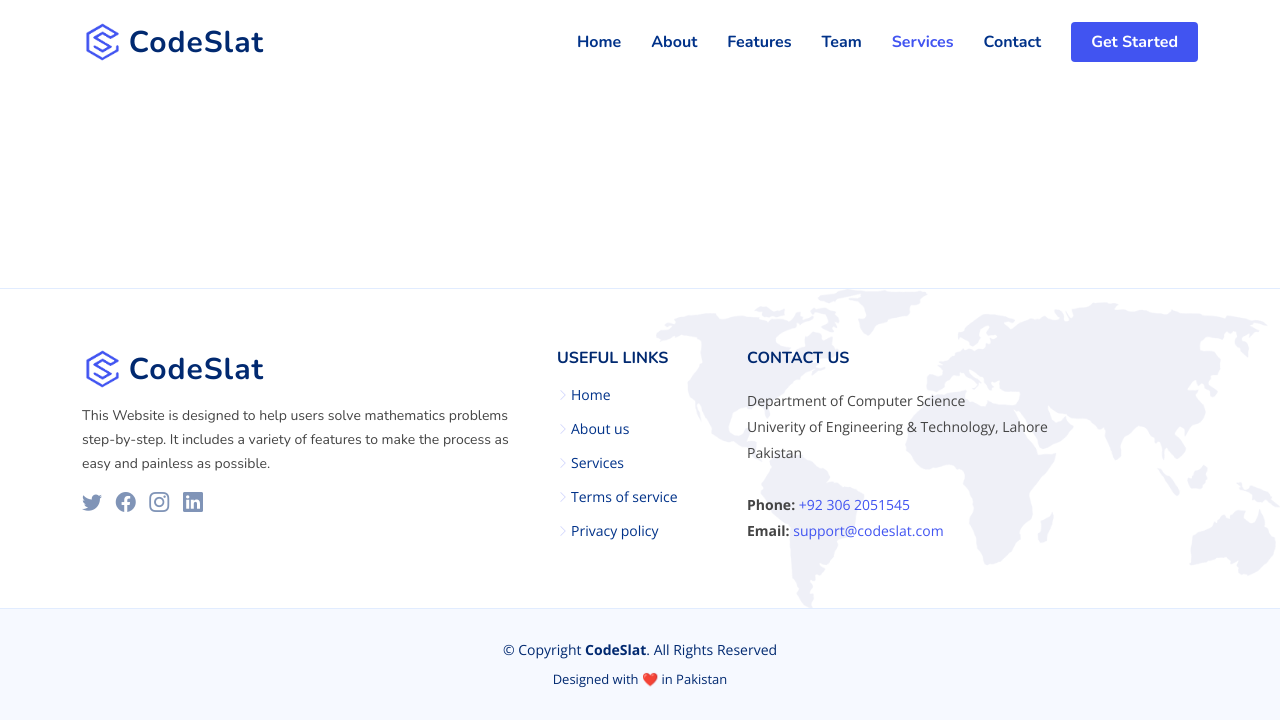
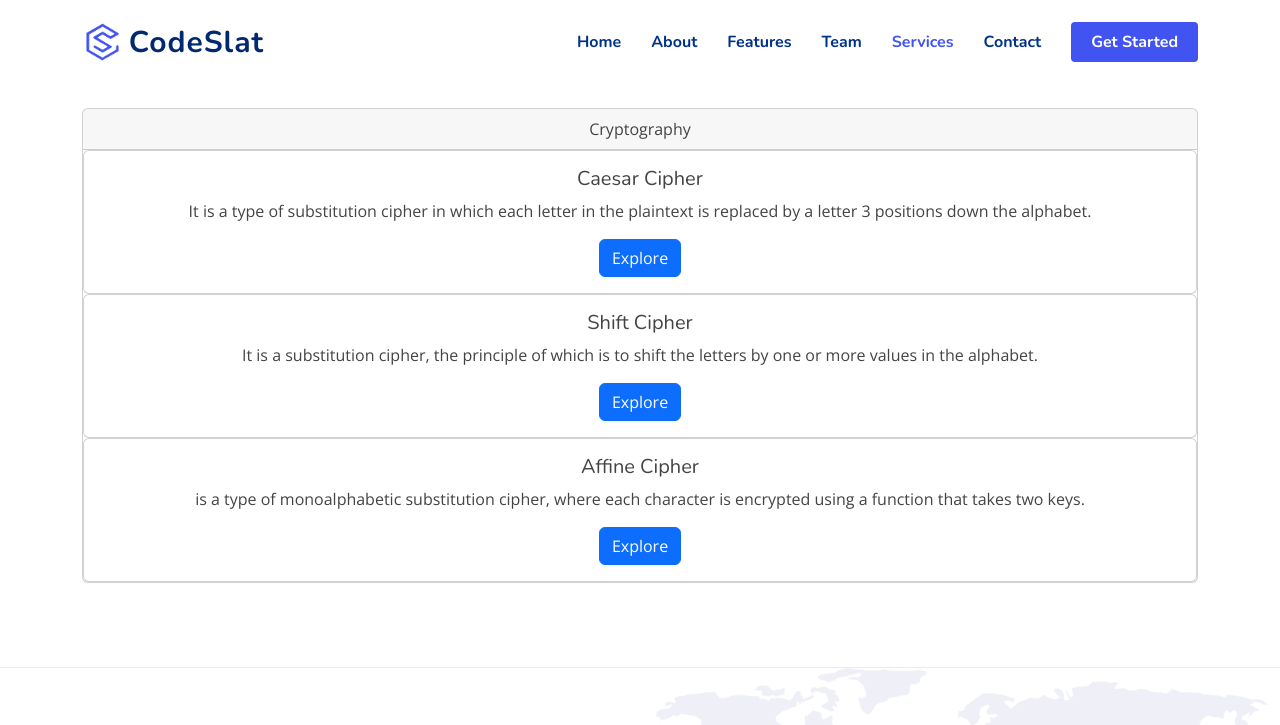
Before and after one commit to affan-ali-ch/CryptoGraphy, a plain HTML site: page services.html in a window 1280 px wide. Shown: the top 725 px of the page. Drawn offline with nearby package versions, Linux system fonts and the light colour scheme.

Commit message:
new changes

```diff
--- a/services.html
+++ b/services.html
@@ -59,20 +59,49 @@
 
 
 
+<section>
+  <br><br>
+  <div class="container">
+    <div class="card text-center align-content-center">
+        <div class="card-header">
+            Cryptography
+        </div>
 
-  <br>
-    <br>
-    <br>
-    <br>
-    <br>
-    <br>
-    <br>
-    <br>
-    <br>
-    <br><br>
+        <div class="card text-center">
+
+            <div class="card-body">
+                <h5 class="card-title">Caesar Cipher</h5>
+                <p class="card-text">It is a type of substitution cipher in which each letter in the plaintext is replaced by a letter 3 positions down the alphabet.</p>
+                <a href="#" class="btn btn-primary">Explore</a>
+            </div>
+
+        </div>
+
+        <div class="card text-center">
+
+            <div class="card-body">
+                <h5 class="card-title">Shift Cipher</h5>
+                <p class="card-text">It is a substitution cipher, the principle of which is to shift the letters by one or more values in the alphabet.</p>
+                <a href="#" class="btn btn-primary">Explore</a>
+            </div>
+
+        </div>
+
+        <div class="card text-center">
+
+          <div class="card-body">
+              <h5 class="card-title">Affine Cipher</h5>
+              <p class="card-text"> is a type of monoalphabetic substitution cipher, where each character is encrypted using a function that takes two keys.</p>
+              <a href="#" class="btn btn-primary">Explore</a>
+          </div>
+
+      </div>
+    </div>
+</div>
+
     <br>
 
-
+</section>
 
 
 
```
Also changed, not shown: index.html (+5 -3 lines), sw.js (+34 -5 lines), assets/vendor/purecounter/purecounter_vanilla.js, 1 other file.
